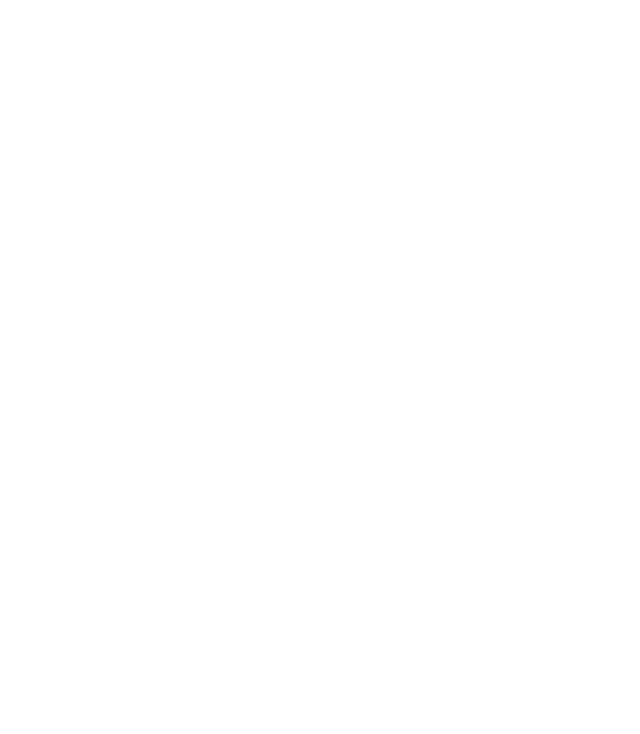
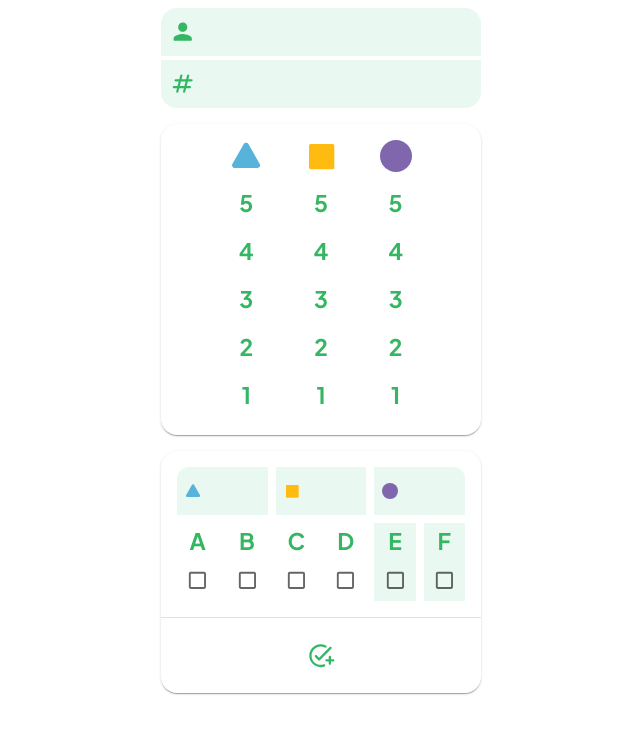
Before and after one commit to zyle87/turing-machine-interactive-sheet, a React (Create React App) app: page / in a window 1280 px wide. Shown: the top 734 px of the page, without its empty margins (319-959 px from the left). Built offline with nearby package versions, Linux system fonts and the light colour scheme.

Commit message:
improve lot of things

```diff
--- /dev/null
+++ b/src/components/Label.tsx
@@ -0,0 +1,14 @@
+import Typography from '@mui/material/Typography'
+import { FC, PropsWithChildren } from 'react'
+
+export const Label: FC<PropsWithChildren> = props => (
+  <Typography
+    variant="h6"
+    sx={theme => ({
+      color: theme.palette.primary.main,
+      fontWeight: theme.typography.fontWeightBold,
+    })}
+  >
+    {props.children}
+  </Typography>
+)
--- /dev/null
+++ b/src/components/ShapeIcon.tsx
@@ -0,0 +1,38 @@
+import { FC } from 'react'
+
+type Props = {
+  shape: 'triangle' | 'square' | 'circle'
+  size?: number
+}
+
+const ShapeIcon: FC<Props> = ({ shape, size = 32 }) => {
+  switch (shape) {
+    default:
+    case 'triangle':
+      return (
+        <svg width={size} height={size} viewBox="0 0 512 512">
+          <path
+            d="M278.313 48.296a42.667 42.667 0 0 1 15.876 15.876l182.478 319.336c11.691 20.46 4.583 46.523-15.876 58.214a42.667 42.667 0 0 1-21.169 5.621H74.667C51.103 447.343 32 428.241 32 404.677a42.667 42.667 0 0 1 5.622-21.169L220.099 64.172c11.691-20.46 37.755-27.567 58.214-15.876Z"
+            fill="#57b3da"
+          />
+        </svg>
+      )
+    case 'square':
+      return (
+        <svg width={size} height={size} viewBox="0 0 24 24">
+          <path
+            d="M4.281 3h16.437A1.281 1.281 0 0 1 22 4.281v16.437A1.282 1.282 0 0 1 20.718 22H4.282A1.282 1.282 0 0 1 3 20.718V4.281A1.281 1.281 0 0 1 4.281 3z"
+            fill="#ffbb10"
+          />
+        </svg>
+      )
+    case 'circle':
+      return (
+        <svg width={size} height={size} viewBox="0 0 32 32">
+          <circle cx={16} cy={16} r={16} fill="#7f66ad" />
+        </svg>
+      )
+  }
+}
+
+export default ShapeIcon
--- /dev/null
+++ b/src/components/TextField.tsx
@@ -0,0 +1,73 @@
+import Box from '@mui/material/Box'
+import { useTheme } from '@mui/material/styles'
+import { FC, ReactNode } from 'react'
+
+type Props = {
+  iconRender?: ReactNode
+  withStackRadius?: boolean
+  type?: 'text' | 'number' | 'password'
+  customRadius?: string
+}
+
+const TextField: FC<Props> = props => {
+  const theme = useTheme()
+
+  return (
+    <Box
+      position="relative"
+      sx={
+        props.withStackRadius
+          ? {
+              '&:not(:last-child)': {
+                mb: 0.5,
+              },
+              '&:first-child': {
+                input: {
+                  borderRadius: theme.spacing(2, 2, 0, 0),
+                },
+              },
+              '&:last-child': {
+                input: {
+                  borderRadius: theme.spacing(0, 0, 2, 2),
+                },
+              },
+            }
+          : null
+      }
+    >
+      <input
+        className="text-field"
+        type={props.type}
+        min={1}
+        max={5}
+        style={{
+          ...theme.typography.body1,
+          color: theme.palette.text.primary,
+          background: '#e9f8f0',
+          border: 'none',
+          borderRadius: props.customRadius,
+          height: 48,
+          paddingLeft: props.iconRender ? theme.spacing(5) : undefined,
+          textAlign: props.iconRender ? undefined : 'center',
+          fontSize: 24,
+          width: '100%',
+        }}
+      />
+      {props.iconRender && (
+        <Box
+          alignItems="center"
+          display="flex"
+          height={48}
+          left={0}
+          ml={1}
+          position="absolute"
+          top={0}
+        >
+          {props.iconRender}
+        </Box>
+      )}
+    </Box>
+  )
+}
+
+export default TextField
--- a/src/hooks/usePaletteMode.ts
+++ b/src/hooks/usePaletteMode.ts
@@ -18,6 +18,7 @@
       createTheme({
         ...customTheme,
         palette: {
+          ...customTheme.palette,
           mode: settings.paletteMode,
         },
       }),
--- a/src/theme.ts
+++ b/src/theme.ts
@@ -1,13 +1,27 @@
 import { createTheme } from '@mui/material/styles'
 
 export const customTheme = createTheme({
+  palette: {
+    primary: {
+      main: '#35b663',
+    },
+    secondary: {
+      main: '#ff1744',
+    },
+  },
   typography: {
     fontFamily: 'Plus Jakarta Sans',
+    fontSize: 16,
+    button: {
+      fontWeight: 700,
+    },
     body1: {
-      fontFamily: 'Caveat',
-    },
-    body2: {
+      color: '#35b663',
+      fontWeight: 700,
       fontFamily: 'Caveat',
     },
   },
+  shape: {
+    borderRadius: 16,
+  },
 })
--- /dev/null
+++ b/src/views/Composition.tsx
@@ -0,0 +1,101 @@
+import Add from '@mui/icons-material/AddTaskRounded'
+import Box from '@mui/material/Box'
+import Button from '@mui/material/Button'
+import Checkbox from '@mui/material/Checkbox'
+import Divider from '@mui/material/Divider'
+import Grid from '@mui/material/Grid'
+import Paper from '@mui/material/Paper'
+import Typography from '@mui/material/Typography'
+import { useTheme } from '@mui/material/styles'
+import ShapeIcon from 'components/ShapeIcon'
+import TextField from 'components/TextField'
+import { FC } from 'react'
+
+const Composition: FC = () => {
+  const theme = useTheme()
+
+  return (
+    <Paper component="section" sx={{ mb: 2 }}>
+      <Box
+        sx={theme => ({
+          padding: theme.spacing(2),
+        })}
+      >
+        <Grid container spacing={1} sx={{ mb: 1 }}>
+          {['triangle', 'square', 'circle'].map(shape => (
+            <Grid key={shape} item xs={4}>
+              <TextField
+                type="number"
+                iconRender={
+                  <ShapeIcon
+                    shape={shape as 'triangle' | 'square' | 'circle'}
+                    size={16}
+                  />
+                }
+                customRadius={
+                  shape !== 'square'
+                    ? shape === 'triangle'
+                      ? theme.spacing(1.5, 0, 0, 0)
+                      : theme.spacing(0, 1.5, 0, 0)
+                    : undefined
+                }
+              />
+            </Grid>
+          ))}
+        </Grid>
+        <Grid container spacing={1}>
+          {['A', 'B', 'C', 'D', 'E', 'F'].map(verif => (
+            <Grid item xs={2} key={verif}>
+              <Box
+                sx={{
+                  textAlign: 'center',
+                  background: verif === 'E' || verif === 'F' ? '#e9f8f0' : null,
+                }}
+              >
+                <Typography
+                  variant="h6"
+                  sx={theme => ({
+                    color: theme.palette.primary.main,
+                    fontWeight: theme.typography.fontWeightBold,
+                  })}
+                >
+                  {verif}
+                </Typography>
+              </Box>
+            </Grid>
+          ))}
+          {['A', 'B', 'C', 'D', 'E', 'F'].map(verif => (
+            <Grid item xs={2} key={verif}>
+              <Box
+                sx={{
+                  textAlign: 'center',
+                  background: verif === 'E' || verif === 'F' ? '#e9f8f0' : null,
+                  marginTop: theme.spacing(-1),
+                }}
+              >
+                <Checkbox color="primary" size="small" />
+              </Box>
+            </Grid>
+          ))}
+        </Grid>
+      </Box>
+      <Divider
+        sx={theme => ({
+          borderColor: theme.palette.primary.main,
+          opacity: 0.25,
+        })}
+      />
+      <Box p={2}>
+        <Button
+          fullWidth
+          size="large"
+          sx={theme => ({ borderRadius: theme.spacing(0, 0, 1.5, 1.5) })}
+        >
+          <Add />
+        </Button>
+      </Box>
+    </Paper>
+  )
+}
+
+export default Composition
--- /dev/null
+++ b/src/views/Hypothesis.tsx
@@ -0,0 +1,44 @@
+import Grid from '@mui/material/Grid'
+import IconButton from '@mui/material/IconButton'
+import Paper from '@mui/material/Paper'
+import { Label } from 'components/Label'
+import ShapeIcon from 'components/ShapeIcon'
+import { FC } from 'react'
+
+const Hypothesis: FC = () => {
+  return (
+    <Paper
+      sx={theme => ({
+        padding: theme.spacing(2, 6),
+        mb: 2,
+      })}
+    >
+      <Grid container>
+        {['triangle', 'square', 'circle'].map(shape => (
+          <Grid key={shape} item xs={4} sx={{ textAlign: 'center' }}>
+            <ShapeIcon shape={shape as 'triangle' | 'square' | 'circle'} />
+          </Grid>
+        ))}
+      </Grid>
+      {[5, 4, 3, 2, 1].map(num => (
+        <Grid container key={num}>
+          {['triangle', 'square', 'circle'].map(shape => (
+            <Grid key={shape} item xs={4} sx={{ textAlign: 'center' }}>
+              <IconButton
+                color="primary"
+                sx={theme => ({
+                  height: theme.spacing(6),
+                  width: theme.spacing(6),
+                })}
+              >
+                <Label>{num}</Label>
+              </IconButton>
+            </Grid>
+          ))}
+        </Grid>
+      ))}
+    </Paper>
+  )
+}
+
+export default Hypothesis
--- /dev/null
+++ b/src/views/Registration.tsx
@@ -0,0 +1,16 @@
+import HashIcon from '@mui/icons-material/NumbersRounded'
+import PersonIcon from '@mui/icons-material/PersonRounded'
+import Box from '@mui/material/Box'
+import TextField from 'components/TextField'
+import { FC } from 'react'
+
+const Registration: FC = () => {
+  return (
+    <Box component="section" mb={2}>
+      <TextField iconRender={<PersonIcon />} withStackRadius />
+      <TextField iconRender={<HashIcon />} withStackRadius />
+    </Box>
+  )
+}
+
+export default Registration
--- a/src/views/Root.tsx
+++ b/src/views/Root.tsx
@@ -1,17 +1,24 @@
+import Box from '@mui/material/Box'
 import CssBaseline from '@mui/material/CssBaseline'
 import { ThemeProvider } from '@mui/material/styles'
 import { usePaletteMode } from 'hooks/usePaletteMode'
 import { FC } from 'react'
+import Composition from './Composition'
+import Hypothesis from './Hypothesis'
+import Registration from './Registration'
 
 const Root: FC = () => {
   const { theme } = usePaletteMode()
 
   return (
-    <main>
-      <ThemeProvider theme={theme}>
-        <CssBaseline />
-      </ThemeProvider>
-    </main>
+    <ThemeProvider theme={theme}>
+      <CssBaseline />
+      <Box sx={{ margin: '8px auto', width: 320 }}>
+        <Registration />
+        <Hypothesis />
+        <Composition />
+      </Box>
+    </ThemeProvider>
   )
 }
 
```
